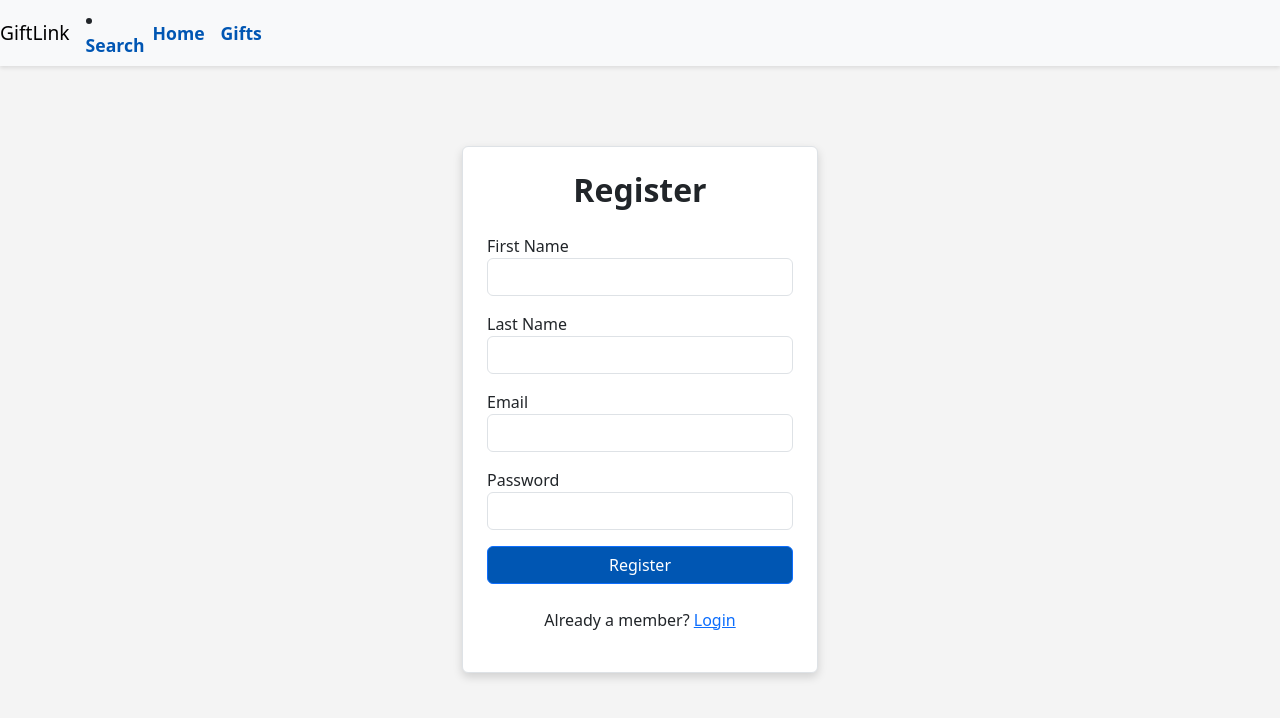
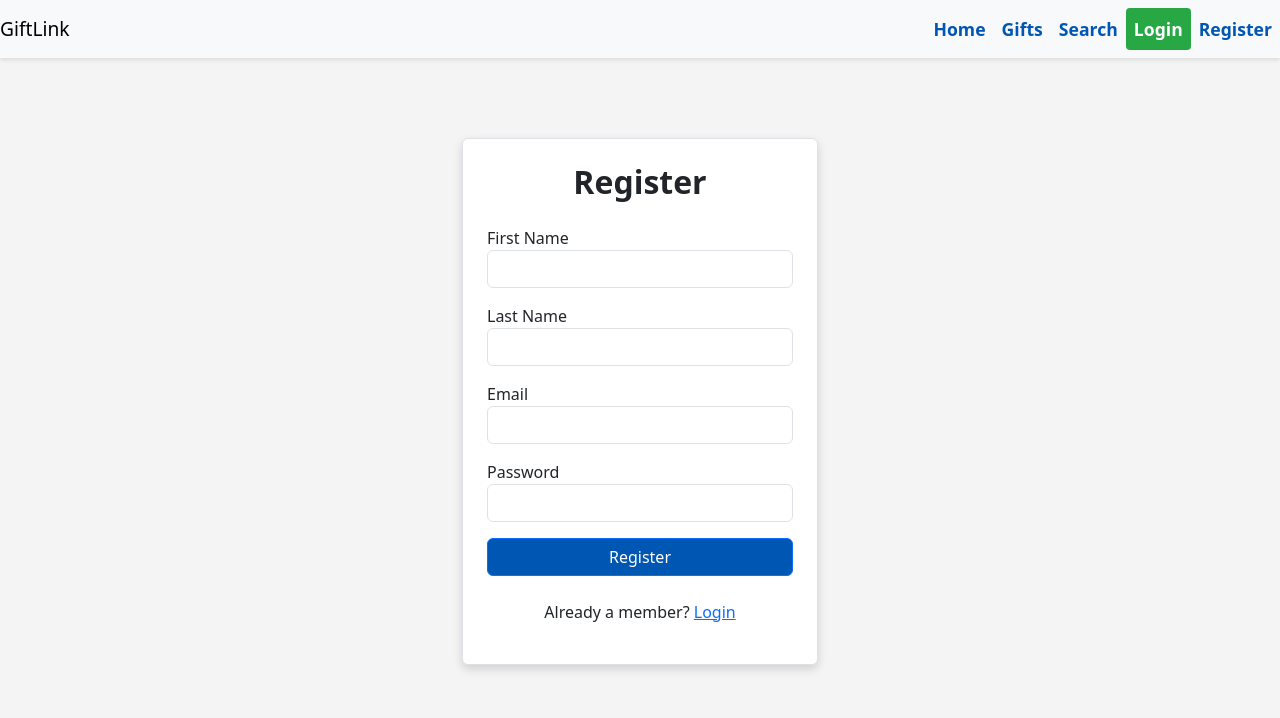
Before and after one commit to UTKARSHPDUBEY/fullstack-capstone-project, a React (Create React App) app in the folder giftlink-frontend/: page /app/register in a window 1280 px wide. Shown: the top 718 px of the page. Built offline with nearby package versions, Linux system fonts and the light colour scheme; no server answers.

Commit message:
Implement Back-end in Register Component

```diff
--- a/giftlink-frontend/src/components/Navbar/Navbar.js
+++ b/giftlink-frontend/src/components/Navbar/Navbar.js
@@ -1,29 +1,80 @@
-import React from 'react';
+import React, { useEffect } from 'react'
+import { Link, useNavigate } from 'react-router-dom'
+import {urlConfig} from '../../config';
+import { useAppContext } from '../../context/AuthContext';
 
 export default function Navbar() {
+    const { isLoggedIn, setIsLoggedIn, userName, setUserName } = useAppContext();
+
+  const navigate=useNavigate();
+    useEffect(() => {
+        const authTokenFromSession = sessionStorage.getItem('auth-token');
+        const nameFromSession = sessionStorage.getItem('name');
+        if (authTokenFromSession) {
+            if(isLoggedIn && nameFromSession) {
+              setUserName(nameFromSession);
+            } else {
+              sessionStorage.removeItem('auth-token');
+              sessionStorage.removeItem('name');
+              sessionStorage.removeItem('email');
+              setIsLoggedIn(false);
+            }
+        }
+    },[isLoggedIn, setIsLoggedIn, setUserName])
+    const handleLogout=()=>{
+        sessionStorage.removeItem('auth-token');
+        sessionStorage.removeItem('name');
+        sessionStorage.removeItem('email');
+        setIsLoggedIn(false);
+        navigate(`/app`);
+
+    }
+    const profileSecton=()=>{
+      navigate(`/app/profile`);
+    }
     return (
-        <nav className="navbar navbar-expand-lg navbar-light bg-light">
-            <a className="navbar-brand" href="/">GiftLink</a>
-            <li className="nav-item">
-                <a className="nav-link" href="/app/search">
-                    Search
-                </a>
-            </li>
-            <div className="navbar-nav">
+        <>
+            <nav className="navbar navbar-expand-lg navbar-light bg-light" id='navbar_container'>
+        <a className="navbar-brand" href={`${urlConfig.backendUrl}/app`}>GiftLink</a>
+
+        <button className="navbar-toggler" type="button" data-toggle="collapse" data-target="#navbarNav" aria-controls="navbarNav" aria-expanded="false" aria-label="Toggle navigation">
+          <span className="navbar-toggler-icon"></span>
+        </button>
+
+        <div className="collapse navbar-collapse justify-content-end" id="navbarNav">
           <ul className="navbar-nav">
             <li className="nav-item">
-                        <a className="nav-link" href="/home.html">
-                            Home
-                        </a>
+              <a className="nav-link" href="/home.html">Home</a> {/* Link to home.html */}
             </li>
+            <li className="nav-item">
+              <Link className="nav-link" to="/app">Gifts</Link> {/* Updated Link */}
+            </li>
+            <li className="nav-item">
+              <Link className="nav-link" to="/app/search">Search</Link>
+            </li>
+            <ul className="navbar-nav ml-auto">
+            {isLoggedIn ? (
+                                    <>
+                                    <li className="nav-item"> <span className="nav-link" style={{color: "black", cursor:"pointer"}} onClick={profileSecton}>Welcome, {userName}</span> </li>
+                                    <li className="nav-item"><button className="nav-link login-btn" onClick={handleLogout}>Logout</button></li>
+                                    </>
+                                    )  : (
+                                    <>
+                                        <li className="nav-item">
 
+                                        <Link className="nav-link login-btn" to="/app/login">Login</Link>
+                                        </li>
                                         <li className="nav-item">
-                        <a className="nav-link" href="/">
-                            Gifts
-                        </a>
+                                        <Link className="nav-link register-btn" to="/app/register">Register</Link>
                                         </li>
+                                    </>
+                                )
+
+                                }
+            </ul>
           </ul>
         </div>
       </nav>
-    );
+        </>
+    )
 }
--- a/giftlink-frontend/src/components/RegisterPage/RegisterPage.js
+++ b/giftlink-frontend/src/components/RegisterPage/RegisterPage.js
@@ -1,5 +1,8 @@
 import React, { useState } from 'react';
 import './RegisterPage.css';
+import { urlConfig } from '../../config';
+import { useAppContext } from '../../context/AuthContext';
+import { useNavigate } from 'react-router-dom';
 
 function RegisterPage() {
 
@@ -7,9 +10,40 @@
     const [lastName, setLastName] = useState("");
     const [email, setEmail] = useState("");
     const [password, setPassword] = useState("");
+    const [errorMessage, setErrorMessage] = useState("");
+    const navigate = useNavigate();
 
-    const handleRegister = () => {
-        console.log("Register button clicked");
+    const {
+        setIsLoggedIn,
+        setUserName
+    } = useAppContext();
+
+    const handleRegister = async () => {
+        try {
+            const response = await fetch(
+                `${urlConfig.backendUrl}/api/auth/register`,
+                {
+                    method: "POST",
+                    headers: {
+                        "Content-Type": "application/json"
+                    },
+                    body: JSON.stringify({firstName,lastName,email,password})
+                }
+            );
+            const data = await response.json();
+            if (response.ok) {
+                sessionStorage.setItem("auth-token", data.authtoken);
+                sessionStorage.setItem("name", firstName);
+                sessionStorage.setItem("email", email);
+                setUserName(firstName);
+                setIsLoggedIn(true);
+                navigate("/app");
+            } else {
+                setErrorMessage(data.error || "Registration failed");
+            }
+        } catch (e) {
+            setErrorMessage("Unable to connect to server.");
+        }
     };
 
     return (
@@ -50,6 +84,12 @@
                                 value={email}
                                 onChange={(e) => setEmail(e.target.value)}
                             />
+                            {
+                                errorMessage &&
+                                <div className="text-danger mb-3">
+                                    {errorMessage}
+                                </div>
+                            }
                         </div>
 
                         <div className="form-group mb-3">
```
Lines whose indentation alone changed are shown as unchanged.
